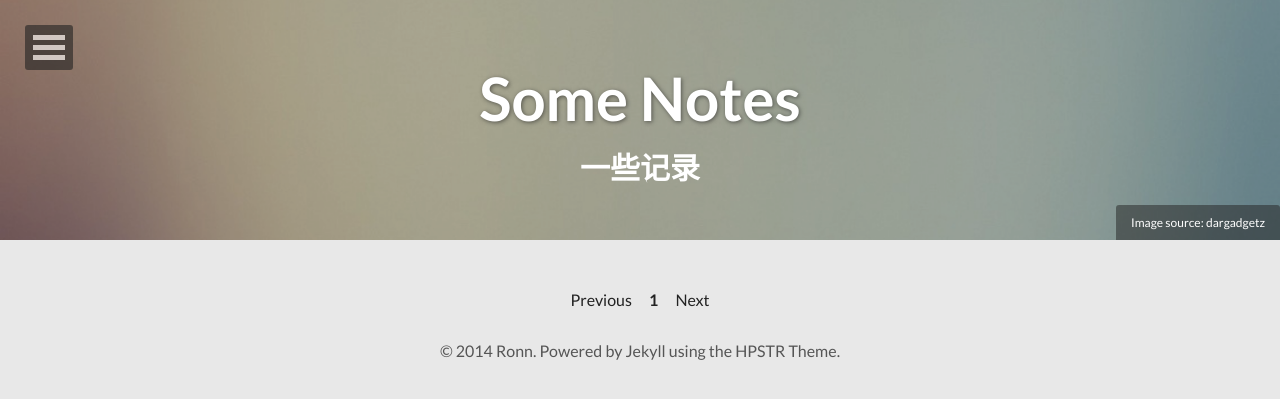
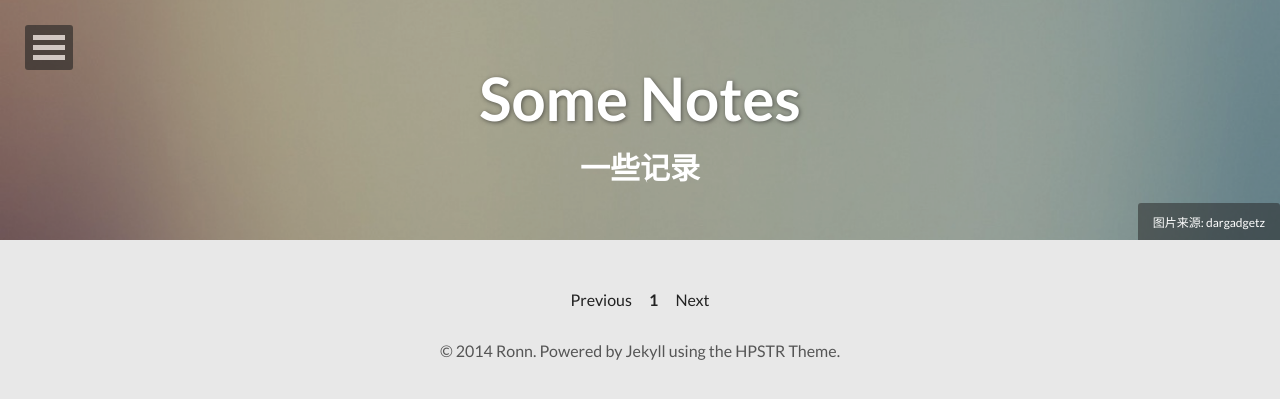
Before and after one commit to r0nn/r0nn.github.io, a Jekyll site: the page built from index.html, in a window 1280 px wide. Shown: the top 399 px of the page. Built offline with Jekyll 4.4.1, drawn with Linux system fonts in a browser that asks for light colours; nearby versions of some CDN libraries; the list of posts is cut into pages by our own code.

Commit message:
do some localize

```diff
--- a/_layouts/page.html
+++ b/_layouts/page.html
@@ -14,7 +14,7 @@
 
 {% if page.image.feature %}
 <div class="entry-header">
-  {% if page.image.credit %}<div class="image-credit">Image source: <a href="{{ page.image.creditlink }}">{{ page.image.credit }}</a></div><!-- /.image-credit -->{% endif %}
+  {% if page.image.credit %}<div class="image-credit">图片来源: <a href="{{ page.image.creditlink }}">{{ page.image.credit }}</a></div><!-- /.image-credit -->{% endif %}
   <div class="entry-image">
     <img src="{{ site.url }}/images/{{ page.image.feature }}" alt="{{ page.title }}">
   </div><!-- /.entry-image -->
--- a/_layouts/post-index.html
+++ b/_layouts/post-index.html
@@ -13,7 +13,7 @@
 {% include navigation.html %}
 
 <div class="entry-header">
-  {% if page.image.credit %}<div class="image-credit">Image source: <a href="{{ page.image.creditlink }}">{{ page.image.credit }}</a></div><!-- /.image-credit -->{% endif %}
+  {% if page.image.credit %}<div class="image-credit">图片来源: <a href="{{ page.image.creditlink }}">{{ page.image.credit }}</a></div><!-- /.image-credit -->{% endif %}
   {% if page.image.feature %}
     <div class="entry-image">
       <img src="{{ site.url }}/images/{{ page.image.feature }}" alt="{{ page.title }}">
--- a/_layouts/post.html
+++ b/_layouts/post.html
@@ -14,7 +14,7 @@
 
 {% if page.image.feature %}
 <div class="entry-header">
-  {% if page.image.credit %}<div class="image-credit">Image source: {% if page.image.creditlink %}<a href="{{ page.image.creditlink }}">{% endif %}{{ page.image.credit }}{% if page.image.creditlink %}</a>{% endif %}</div><!-- /.image-credit -->{% endif %}
+  {% if page.image.credit %}<div class="image-credit">图片来源: {% if page.image.creditlink %}<a href="{{ page.image.creditlink }}">{% endif %}{{ page.image.credit }}{% if page.image.creditlink %}</a>{% endif %}</div><!-- /.image-credit -->{% endif %}
   <div class="entry-image">
     <img src="{{ site.url }}/images/{{ page.image.feature }}" alt="{{ page.title }}">
   </div><!-- /.entry-image -->
```
Also changed, not shown: assets/js/plugins/jquery.dlmenu.js, assets/js/scripts.min.js, images/avatar.png.
